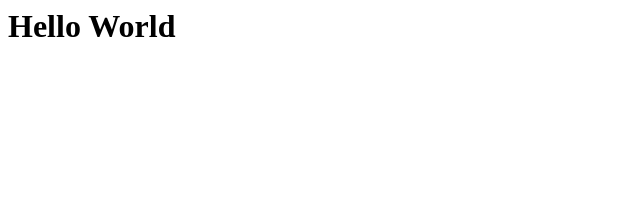
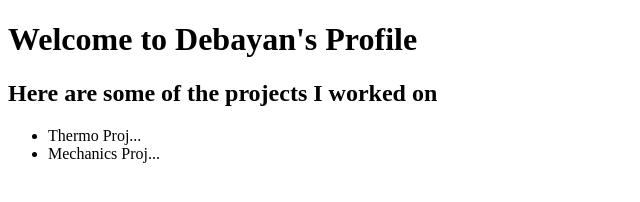
Before and after one commit to Debayanpaul1593/Debayanpaul1593.github.io, a plain HTML site: page index.html in a window 1280 px wide. Shown: the whole page, without its empty margins (0-640 px from the left). Drawn offline with Linux system fonts and the light colour scheme.

Commit message:
some changes

```diff
--- a/index.html
+++ b/index.html
@@ -1 +1,14 @@
-<h1>Hello World</h1>
+<!DOCTYPE html>
+<html>
+  <head>
+    <title>Debayan's Profile</title>
+  </head>
+  <body>
+  <h1>Welcome to Debayan's Profile</h1>
+    <h2>Here are some of the projects I worked on</h2>
+    <ul>
+      <li>Thermo Proj...</li>
+      <li>Mechanics Proj...</li>
+    </ul>
+  </body>
+</html>
```
